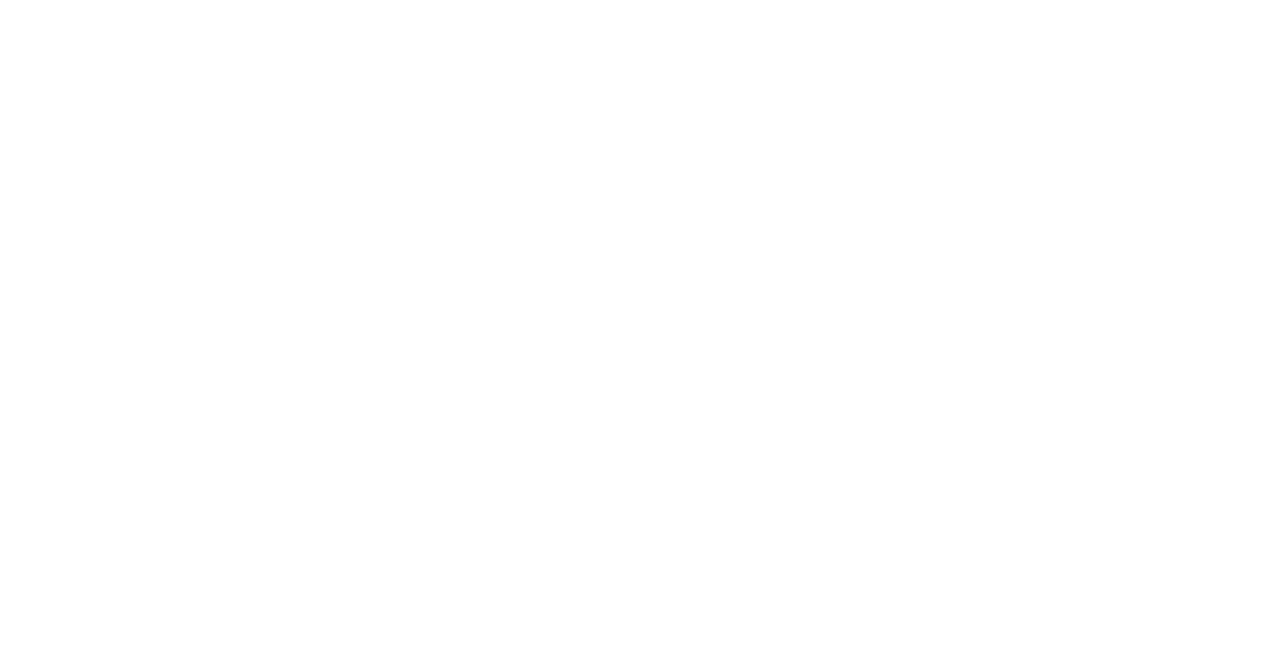
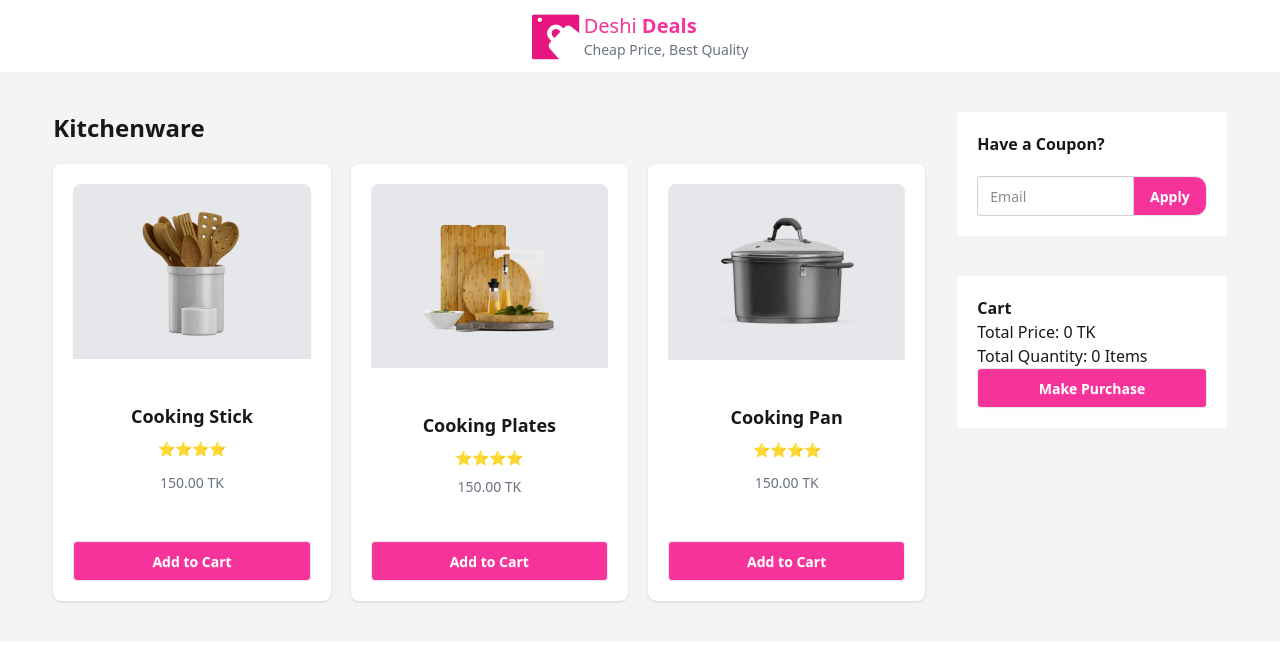
Before and after one commit to devvnawaz/deshi-deals, a plain HTML site: page index.html in a window 1280 px wide. Drawn offline with nearby package versions, Linux system fonts and the light colour scheme.

Commit message:
front end done and added basic JS to calculate add to cart price

```diff
--- a/index.html
+++ b/index.html
@@ -3,6 +3,134 @@
   <head>
     <meta charset="UTF-8" />
     <meta name="viewport" content="width=device-width, initial-scale=1.0" />
+    <title>Deshi Deals | Home</title>
+    <link rel="shortcut icon" href="./assets/logo.png" type="image/x-icon" />
+    <link
+      href="https://cdn.jsdelivr.net/npm/daisyui@5"
+      rel="stylesheet"
+      type="text/css"
+    />
+    <script src="https://cdn.jsdelivr.net/npm/@tailwindcss/browser@4"></script>
   </head>
-  <body></body>
+  <body>
+    <header class="shadow py-3">
+      <div class="logo flex justify-center items-center gap-1">
+        <img src="./assets/logo.png" alt="" class="w-12" />
+        <div>
+          <h2 class="text-pink-500 text-xl">
+            Deshi <span class="font-bold">Deals</span>
+          </h2>
+          <p class="text-sm text-gray-500">Cheap Price, Best Quality</p>
+        </div>
+      </div>
+    </header>
+    <main class="bg-gray-100">
+      <section id="banner"></section>
+      <section
+        id="products-container"
+        class="w-11/12 mx-auto py-10 grid grid-cols-12 gap-8"
+      >
+        <section id="products-box" class="col-span-9">
+          <div class="kitchen">
+            <h1 class="text-2xl font-bold mb-5">Kitchenware</h1>
+            <div class="kitchen-items grid grid-cols-3 gap-5">
+              <!-- product card 1 -->
+              <div class="card bg-base-100 shadow-sm">
+                <figure class="px-10 bg-gray-200 m-5">
+                  <img
+                    src="./assets/kitchen-1.png"
+                    alt="Shoes"
+                    class="rounded-xl py-5"
+                  />
+                </figure>
+                <div class="card-body items-center text-center">
+                  <h2 id="cooking-stick-title" class="card-title">
+                    Cooking Stick
+                  </h2>
+                  <p>⭐️⭐️⭐️⭐️</p>
+                  <p id="" class="text-gray-500">
+                    <span id="cooking-stick-price">150.00</span> TK
+                  </p>
+                </div>
+                <div class="m-5">
+                  <button
+                    id="cooking-stick-add-to-cart-btn"
+                    class="btn bg-pink-500 text-white btn-block"
+                  >
+                    Add to Cart
+                  </button>
+                </div>
+              </div>
+
+              <!-- product card 2 -->
+              <div class="card bg-base-100 shadow-sm">
+                <figure class="px-10 bg-gray-200 m-5">
+                  <img
+                    src="./assets/kitchen-2.png"
+                    alt="Shoes"
+                    class="rounded-xl py-5"
+                  />
+                </figure>
+                <div class="card-body items-center text-center">
+                  <h2 class="card-title">Cooking Plates</h2>
+                  <p>⭐️⭐️⭐️⭐️</p>
+                  <p class="text-gray-500"><span>150.00</span> TK</p>
+                </div>
+                <div class="m-5">
+                  <button class="btn bg-pink-500 text-white btn-block">
+                    Add to Cart
+                  </button>
+                </div>
+              </div>
+
+              <!-- product card 3 -->
+              <div class="card bg-base-100 shadow-sm">
+                <figure class="px-10 bg-gray-200 m-5">
+                  <img
+                    src="./assets/kitchen-3.png"
+                    alt="Shoes"
+                    class="rounded-xl py-5"
+                  />
+                </figure>
+                <div class="card-body items-center text-center">
+                  <h2 class="card-title">Cooking Pan</h2>
+                  <p>⭐️⭐️⭐️⭐️</p>
+                  <p class="text-gray-500"><span>150.00</span> TK</p>
+                </div>
+                <div class="m-5">
+                  <button class="btn bg-pink-500 text-white btn-block">
+                    Add to Cart
+                  </button>
+                </div>
+              </div>
+            </div>
+          </div>
+        </section>
+        <aside id="cart-box" class="col-span-3">
+          <div class="bg-white p-5 rounded">
+            <h2 class="font-bold mb-5">Have a Coupon?</h2>
+            <div class="join">
+              <input class="input join-item" placeholder="Email" />
+              <button class="btn join-item rounded-r-xl bg-pink-500 text-white">
+                Apply
+              </button>
+            </div>
+          </div>
+          <div class="cart-box mt-10 p-5 bg-white">
+            <h2 class="font-bold">Cart</h2>
+            <div class="" id="cart-container"></div>
+            <div class="">
+              <h2>Total Price: <span id="total-price">0</span> TK</h2>
+              <h2>Total Quantity: <span id="total-quanity">0</span> Items</h2>
+              <button class="btn bg-pink-500 text-white btn-block">
+                Make Purchase
+              </button>
+            </div>
+          </div>
+        </aside>
+      </section>
+    </main>
+    <script></script>
+    <script src="./script/index.js"></script>
+  </body>
 </html>
--- /dev/null
+++ b/script/index.js
@@ -0,0 +1,19 @@
+function getElement(id) {
+  const element = document.getElementById(id);
+  return element;
+}
+
+document
+  .getElementById("cooking-stick-add-to-cart-btn")
+  .addEventListener("click", function () {
+    const title = getElement("cooking-stick-title").innerText;
+    const price = getElement("cooking-stick-price").innerText;
+    // console.log(title.innerText);
+    // console.log(title, price);
+
+    const totalPrice = getElement("total-price").innerText;
+
+    currentTotal = Number(price) + Number(totalPrice);
+
+    getElement("total-price").innerText = currentTotal.toFixed(2);
+  });
```
Also changed, not shown: script/OLD_index.js (added, +181 -0 lines), assets/furniture-1.png (added), assets/furniture-2.png (added), assets/furniture-3.png (added), assets/hero-bg.png (added), assets/kitchen-1.png (added), assets/kitchen-2.png (added), assets/kitchen-3.png (added), assets/logo.png (added), assets/sports-1.png (added), assets/sports-2.png (added), assets/sports-3.png (added), tailwind.config.js (added).
